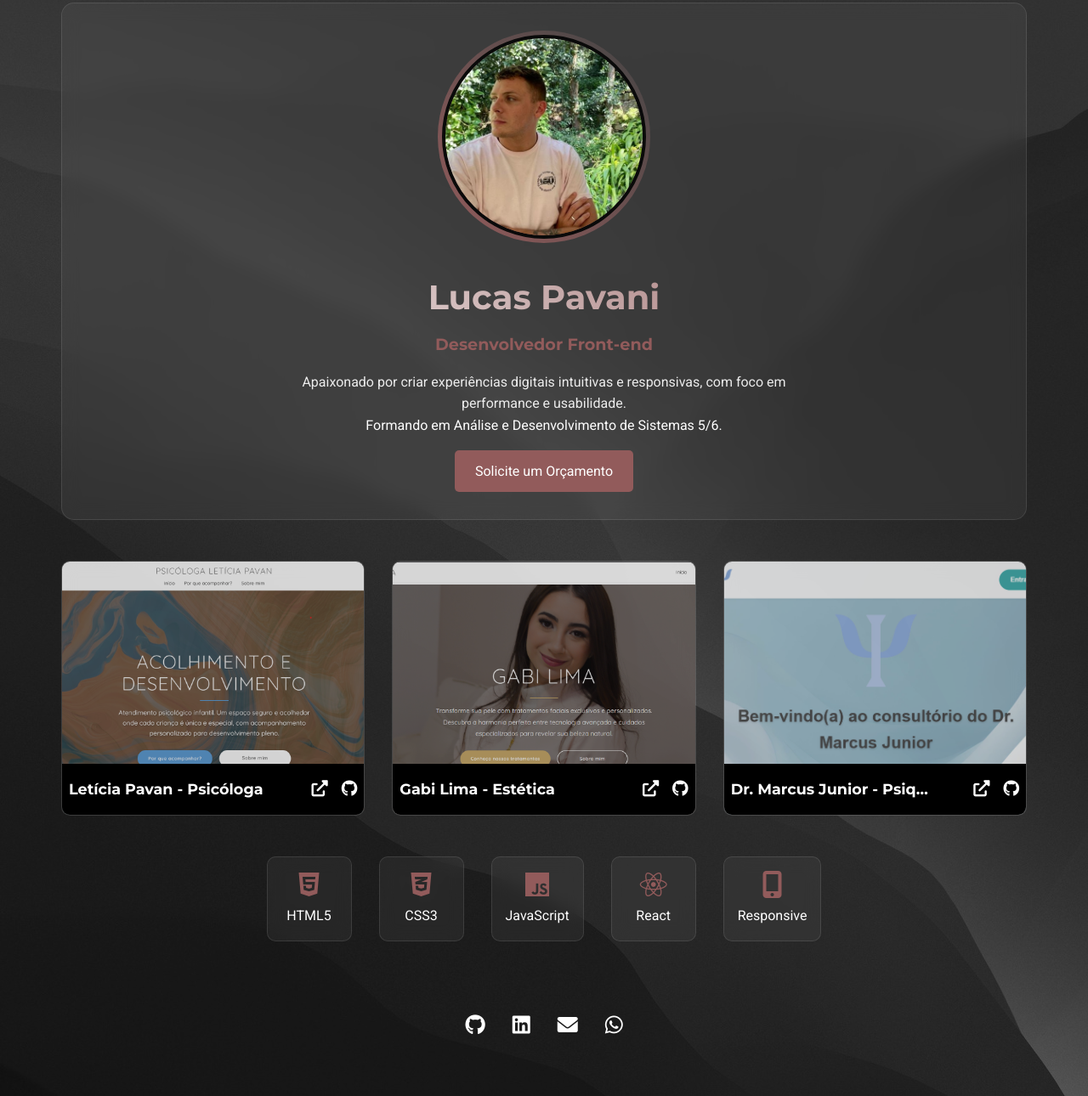
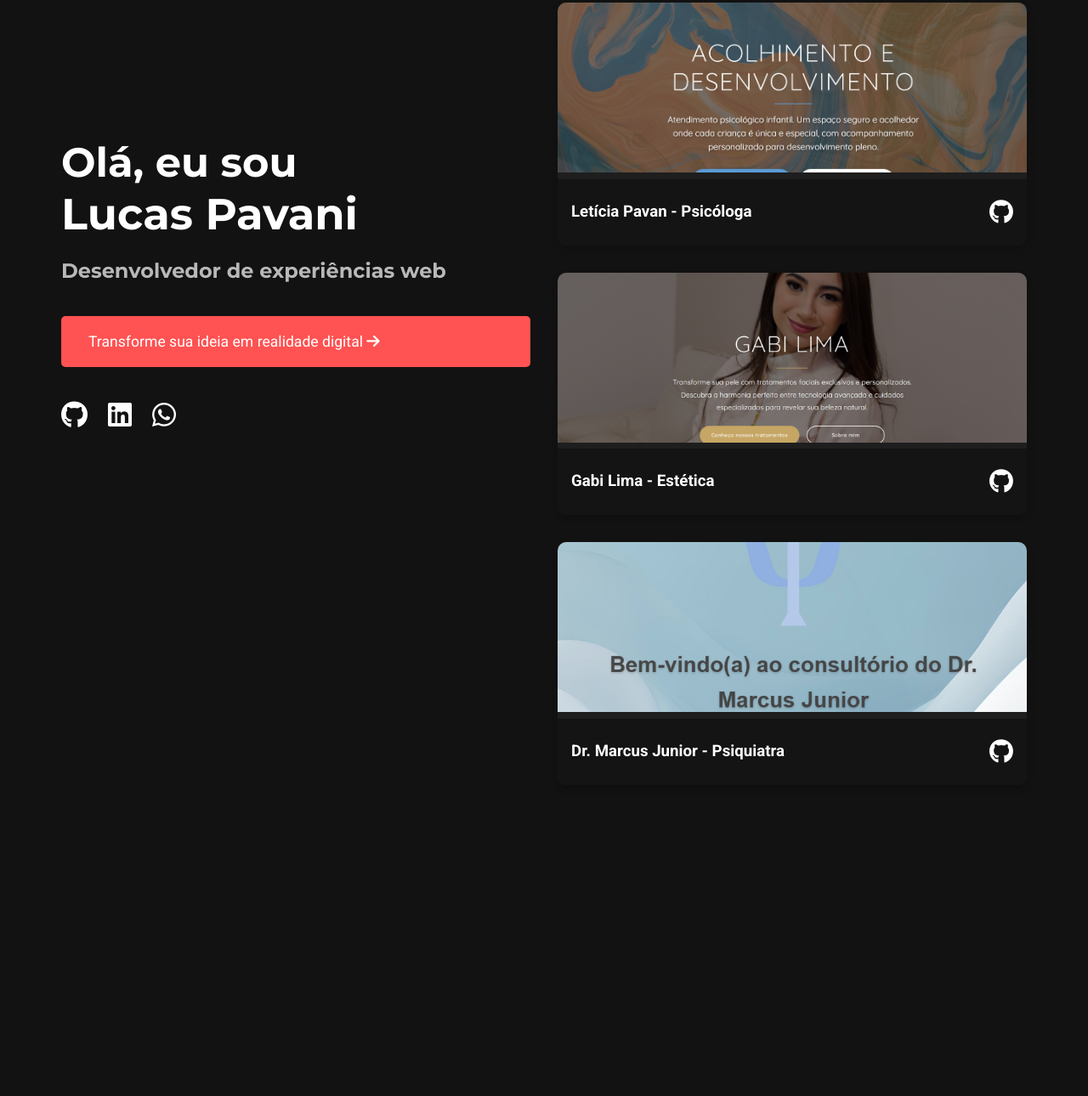
Before and after one commit to LucasPavani19/lucaspavani_portfolio, a plain HTML site: page index.html in a window 1280 px wide. Shown: the part 29-1319 px from the top of the page at 85% size. After the commit the page ends 985 px from the top, so only its background shows below. Drawn offline with Linux system fonts and the light colour scheme.

Commit message:
Mudança total no site portfolio

```diff
--- a/index.html
+++ b/index.html
@@ -3,93 +3,112 @@
 <head>
   <meta charset="UTF-8">
   <meta name="viewport" content="width=device-width, initial-scale=1.0">
-    <title>Portfolio | Dev Frontend</title>
+  <title>Lucas Pavani | Desenvolvedor Frontend</title>
+  <!-- Link para o CSS principal -->
   <link rel="stylesheet" href="styles.css">
+  <!-- Ícones do Font Awesome e fontes do Google -->
   <link rel="stylesheet" href="https://cdnjs.cloudflare.com/ajax/libs/font-awesome/6.0.0/css/all.min.css">
-    <link href="https://fonts.googleapis.com/css2?family=Montserrat:wght@700&family=Roboto:wght@400&display=swap" rel="stylesheet">
+  <link href="https://fonts.googleapis.com/css2?family=Montserrat:wght@700&family=Roboto:wght@400;700&display=swap" rel="stylesheet">
 </head>
 <body>
   <div class="container">
-        <!-- Perfil -->
-        <section class="profile">
-            <div class="profile-image">
-                <img src="img/perfil.jpg" alt="Foto de Perfil">
+    <!-- ===================== -->
+    <!-- Seção HERO (Apresentação) -->
+    <!-- ===================== -->
+    <section class="hero-content">
+      <h1>
+        Olá, eu sou <br>
+        <span class="name">Lucas Pavani</span><br>
+        <span class="role">Desenvolvedor de experiências web</span>
+      </h1>
+      <!-- Botão de Chamada para Ação (CTA) com mensagem do WhatsApp atualizada -->
+      <a href="https://wa.me/5521996778199?text=Ol%C3%A1%2C%20Lucas!%20Vamos%20iniciar%20um%20projeto%3F"
+         class="cta-button"
+         target="_blank">
+         Transforme sua ideia em realidade digital <i class="fas fa-arrow-right"></i>
+      </a>
+      <!-- Bloco de Links de Contato -->
+      <div class="contact-links">
+        <a href="https://github.com/LucasPavani19" target="_blank" aria-label="GitHub">
+          <i class="fab fa-github"></i>
+        </a>
+        <a href="https://www.linkedin.com/in/lucas-pavani-de-assis-94b014131" target="_blank" aria-label="LinkedIn">
+          <i class="fab fa-linkedin"></i>
+        </a>
+        <a href="https://wa.me/5521996778199?text=Ol%C3%A1%2C%20Lucas!%20Vamos%20iniciar%20um%20projeto%3F"
+           target="_blank"
+           aria-label="WhatsApp">
+          <i class="fab fa-whatsapp"></i>
+        </a>
       </div>
-            <h1>Lucas Pavani</h1>
-            <h2>Desenvolvedor Front-end</h2>
-            <p class="bio">Apaixonado por criar experiências digitais intuitivas e responsivas,
-               com foco em performance e usabilidade.
-            </p>
-            <p>Formando em Análise e Desenvolvimento de Sistemas 5/6.</p>
-
-
-            <a href="https://wa.me/5521996778199?text=Olá!%20Gostaria%20de%20solicitar%20orçamento%20de%20um%20site!" class="contact-button">Solicite um Orçamento</a>
     </section>
 
-        <!-- Projetos -->
-        <section class="projects">
+    <!-- ===================== -->
+    <!-- Seção PORTFÓLIO -->
+    <!-- ===================== -->
+    <section class="portfolio-content">
+      <!-- Projeto 1: Letícia Pavan - Psicóloga -->
       <div class="project-card">
+        <!-- Imagem do projeto envolvida em um link -->
+        <a href="https://leticiapavan.netlify.app/" target="_blank">
           <img src="img/leticia.png" alt="Letícia Pavan - Psicóloga">
+        </a>
         <div class="project-info">
-                    <h3><a href="https://leticiapavan.netlify.app/" target="_blank">Letícia Pavan - Psicóloga</a></h3>
+          <h3>
+            <a href="https://leticiapavan.netlify.app/" target="_blank">
+              Letícia Pavan - Psicóloga
+            </a>
+          </h3>
           <div class="project-links">
-                        <a href="https://leticiapavan.netlify.app/" target="_blank"><i class="fas fa-external-link-alt"></i></a>
-                        <a href="https://github.com/LucasPavani19/leticiapavan" target="_blank"><i class="fab fa-github"></i></a>
+            <!-- Ícone de redirecionamento removido; mantido apenas o link do GitHub -->
+            <a href="https://github.com/LucasPavani19/leticiapavan" target="_blank">
+              <i class="fab fa-github"></i>
+            </a>
           </div>
         </div>
       </div>
+
+      <!-- Projeto 2: Gabi Lima - Estética -->
       <div class="project-card">
+        <a href="https://gabilima-estetica.netlify.app/" target="_blank">
           <img src="img/gabilima.png" alt="Gabi Lima - Estética">
+        </a>
         <div class="project-info">
-                    <h3><a href="https://gabilima-estetica.netlify.app/" target="_blank">Gabi Lima - Estética</a></h3>
+          <h3>
+            <a href="https://gabilima-estetica.netlify.app/" target="_blank">
+              Gabi Lima - Estética
+            </a>
+          </h3>
           <div class="project-links">
-                        <a href="https://gabilima-estetica.netlify.app/" target="_blank"><i class="fas fa-external-link-alt"></i></a>
-                        <a href="https://github.com/LucasPavani19/gabilimaestetica" target="_blank"><i class="fab fa-github"></i></a>
+            <a href="https://github.com/LucasPavani19/gabilimaestetica" target="_blank">
+              <i class="fab fa-github"></i>
+            </a>
           </div>
         </div>
       </div>
+
+      <!-- Projeto 3: Dr. Marcus Junior - Psiquiatra -->
       <div class="project-card">
+        <a href="https://previa-drmarquin.netlify.app/" target="_blank">
           <img src="img/drmarquin.png" alt="Dr. Marcus Junior - Psiquiatra">
+        </a>
         <div class="project-info">
-                    <h3><a href="https://previa-drmarquin.netlify.app/" target="_blank">Dr. Marcus Junior - Psiquiatra</a></h3>
+          <h3>
+            <a href="https://previa-drmarquin.netlify.app/" target="_blank">
+              Dr. Marcus Junior - Psiquiatra
+            </a>
+          </h3>
           <div class="project-links">
-                        <a href="https://previa-drmarquin.netlify.app/" target="_blank"><i class="fas fa-external-link-alt"></i></a>
-                        <a href="https://github.com/LucasPavani19/previa-drmarquin" target="_blank"><i class="fab fa-github"></i></a>
+            <a href="https://github.com/LucasPavani19/previa-drmarquin" target="_blank">
+              <i class="fab fa-github"></i>
+            </a>
           </div>
         </div>
       </div>
     </section>
-          <!-- Habilidades -->
-          <section class="skills">
-            <div class="skill-item">
-                <i class="fab fa-html5"></i>
-                <span>HTML5</span>
   </div>
-            <div class="skill-item">
-                <i class="fab fa-css3-alt"></i>
-                <span>CSS3</span>
-            </div>
-            <div class="skill-item">
-                <i class="fab fa-js"></i>
-                <span>JavaScript</span>
-            </div>
-            <div class="skill-item">
-                <i class="fab fa-react"></i>
-                <span>React</span>
-            </div>
-            <div class="skill-item">
-                <i class="fas fa-mobile-alt"></i>
-                <span>Responsive</span>
-            </div>
-        </section>
-        <footer class="contact-links">
-            <a href="https://github.com/lucaspavani19" target="_blank"><i class="fab fa-github"></i></a>
-            <a href="https://www.linkedin.com/in/lucas-pavani-de-assis-94b014131" target="_blank"><i class="fab fa-linkedin"></i></a>
-            <a href="mailto:lucaspavani132@gmail.com" target="_blank"><i class="fas fa-envelope"></i></a>
-            <a href="https://wa.me/5521996778199" target="_blank"><i class="fab fa-whatsapp"></i></a>
-        </footer>
-        <!-- Links de Contato -->
 
-    </div>
+  <!-- Script de animações -->
+  <script src="script.js"></script>
 </body>
 </html>
--- /dev/null
+++ b/script.js
@@ -0,0 +1,17 @@
+
+document.addEventListener("DOMContentLoaded", function() {
+    const observer = new IntersectionObserver((entries, observer) => {
+      entries.forEach(entry => {
+        // Se 30% ou mais do elemento estiver visível:
+        if (entry.isIntersecting) {
+          entry.target.classList.add("animate");
+          observer.unobserve(entry.target);
+        }
+      });
+    }, { threshold: 0.3 });
+
+    // Observa cada cartão de projeto para disparar a animação
+    document.querySelectorAll(".project-card").forEach(card => {
+      observer.observe(card);
+    });
+  });
--- a/styles.css
+++ b/styles.css
@@ -1,307 +1,219 @@
-:root {
-    --bg-color: #0a0a0a;
-    --glass-bg: rgba(255, 255, 255, 0.05);
-    --text-color: #ffffff;
-    --accent-color: #925b5b;
-    --card-border: rgba(255, 255, 255, 0.1);
-}
-
+/* ====================================
+   RESET & VARIÁVEIS
+==================================== */
+/* Zera margens e define box-sizing */
 * {
     margin: 0;
     padding: 0;
     box-sizing: border-box;
   }
 
+  /* Variáveis para cores e transição */
+  :root {
+    --color-bg: #121212;       /* Fundo escuro */
+    --color-text: #ffffff;      /* Texto branco */
+    --color-accent: #ff5252;    /* Cor de destaque */
+    --transition-speed: 0.3s;   /* Velocidade de transição */
+  }
+
+  /* ====================================
+     ESTILO GLOBAL
+  ==================================== */
   body {
+    background-color: var(--color-bg);
+    color: var(--color-text);
     font-family: 'Roboto', sans-serif;
-    background: url(img/fundo01.jpg);
-    color: var(--text-color);
     line-height: 1.6;
     min-height: 100vh;
   }
 
-h1, h2, h3 {
-    font-family: 'Montserrat', sans-serif;
-}
-
-h1 {
-    font-size: 2.5rem;
-}
-
-h2 {
-    font-size: 1.8rem;
-}
-
-h3 {
-    font-size: 1.5rem;
-}
-
+  /* Container principal centralizado */
   .container {
     max-width: 1200px;
     margin: 0 auto;
     padding: 2rem;
     display: flex;
-    flex-direction: column;
-    gap: 3rem;
+    gap: 2rem;
   }
 
-/* Perfil */
-.profile {
-    text-align: center;
-    padding: 2rem;
-    background: var(--glass-bg);
-    backdrop-filter: blur(10px);
-    border-radius: 15px;
-    border: 1px solid var(--card-border);
+  /* ====================================
+     SEÇÃO HERO (APRESENTAÇÃO)
+  ==================================== */
+  .hero-content {
+    flex: 1;
+    display: flex;
+    flex-direction: column;
+    /* Para PC: padding-top maior; para mobile, será sobrescrito */
+    padding-top: 10rem;
+    justify-content: flex-start;
+    opacity: 0;
+    transform: translateY(20px);
+    animation: fadeInUp 1s ease forwards;
+    animation-delay: 0.3s;
   }
 
-.profile-image {
-    width: 250px;
-    height: 250px;
-    margin: 0 auto 2rem;
-    border-radius: 50%;
-    padding: 5px;
-    background: linear-gradient(45deg, var(--accent-color), var(--glass-bg));
+  .hero-content h1 {
+    font-family: 'Montserrat', sans-serif;
+    font-size: 3rem;
+    margin-bottom: 1rem;
+    line-height: 1.2;
   }
 
-.profile-image img {
-    width: 100%;
-    height: 100%;
-    border-radius: 50%;
-    object-fit: cover;
-    border: 4px solid var(--bg-color);
+  .hero-content .name {
+    font-size: 3.2rem;
+    font-weight: 700;
   }
 
-.profile h1 {
-    font-size: 2.5rem;
-    margin: 0.5rem 0;
-    background: linear-gradient(45deg, var(--text-color), var(--accent-color));
-    -webkit-background-clip: text;
-    -webkit-text-fill-color: transparent;
+  .hero-content .role {
+    font-size: 1.5rem;
+    color: rgba(255, 255, 255, 0.7);
   }
 
-.profile h2 {
-    font-size: 1.2rem;
-    color: var(--accent-color);
-    margin-bottom: 1rem;
+  /* Botão de CTA */
+  .cta-button {
+    background: var(--color-accent);
+    color: var(--color-text);
+    border: none;
+    padding: 1rem 2rem;
+    font-size: 1.1rem;
+    border-radius: 5px;
+    cursor: pointer;
+    transition: background var(--transition-speed);
+    text-decoration: none;
+    display: inline-block;
+    margin-top: 1rem;
   }
 
-.bio {
-    max-width: 600px;
-    margin: 0 auto;
-    opacity: 0.9;
+  .cta-button:hover {
+    background: #e04848;
   }
 
-/* Habilidades */
-.skills {
-    display: flex;
-    justify-content: center;
-    gap: 2rem;
-    flex-wrap: wrap;
+  /* ====================================
+     LINKS DE CONTATO
+  ==================================== */
+  .contact-links {
+    margin-top: 2rem; /* Espaço acima dos ícones */
   }
 
-.skill-item {
-    display: flex;
-    flex-direction: column;
-    align-items: center;
-    gap: 0.5rem;
-    padding: 1rem;
-    background: var(--glass-bg);
-    backdrop-filter: blur(10px);
-    border-radius: 10px;
-    border: 1px solid var(--card-border);
-    min-width: 100px;
-    transition: transform 0.3s ease;
+  .contact-links a {
+    font-size: 2rem;
+    color: var(--color-text);
+    margin-right: 1rem;
+    transition: transform 0.3s ease, color 0.3s ease;
+    text-decoration: none;
   }
 
-.skill-item:hover {
-    transform: translateY(-5px);
+  .contact-links a:visited {
+    color: var(--color-text);
   }
 
-.skill-item i {
-    font-size: 2rem;
-    color: var(--accent-color);
+  .contact-links a:hover {
+    transform: translateY(-3px);
+    color: var(--color-accent);
   }
 
-/* Projetos */
-.projects {
+  /* ====================================
+     SEÇÃO PORTFÓLIO
+  ==================================== */
+  .portfolio-content {
+    flex: 1;
     display: grid;
     grid-template-columns: repeat(auto-fit, minmax(300px, 1fr));
     gap: 2rem;
   }
 
+  /* ------------------------------------
+     Cartões de Projeto
+  ------------------------------------ */
   .project-card {
-    position: relative;
+    background: #1e1e1e;
     border-radius: 10px;
     overflow: hidden;
-    background: var(--glass-bg);
-    backdrop-filter: blur(10px);
-    border: 1px solid var(--card-border);
-    height: 300px; /* Defina uma altura fixa para o card */
+    box-shadow: 0 4px 8px rgba(0, 0, 0, 0.2);
+    transition: transform 0.3s ease, box-shadow 0.3s ease;
+    opacity: 0;              /* Estado inicial para animação */
+    transform: translateY(20px);
   }
 
+  .project-card.animate {
+    animation: fadeInUp 1s ease forwards;
+  }
+
+  .project-card:hover {
+    transform: translateY(-5px);
+    box-shadow: 0 8px 16px rgba(0, 0, 0, 0.3);
+  }
+
+  /* Imagem do projeto */
   .project-card img {
     width: 100%;
-    height: 250px; /* Ajuste a altura conforme necessário */
+    height: 200px;
     object-fit: cover;
-    opacity: 0.8;
-    transition: all 0.3s ease;
   }
 
-.project-card:hover img {
-    opacity: 1;
-    transform: scale(1.05);
-}
-
+  /* Informações do Projeto */
   .project-info {
-    position: absolute;
-    bottom: 0;
-    left: 0;
-    right: 0;
     padding: 1rem;
-    background: #000000; /* Fundo preto sólido */
+    background: #141414;
     display: flex;
     justify-content: space-between;
     align-items: center;
-    z-index: 1;
-    height: 60px; /* Defina uma altura fixa para o fundo preto */
   }
 
-.project-info h3 {
-    color: var(--text-color);
-    font-size: 1.1rem;
-    max-width: 70%;
-    white-space: nowrap; /* Impede quebra de linha */
-    overflow: hidden; /* Oculta texto que excede o espaço */
-    text-overflow: ellipsis; /* Adiciona "..." ao final do texto que não cabe */
+  /* Título do projeto sem underline */
+  .project-info h3 a {
+    color: var(--color-text);
+    transition: transform var(--transition-speed);
+    text-decoration: none;
   }
 
+  /* ------------------------------------
+     Links (Ícones) dos Projetos
+  ------------------------------------ */
   .project-links {
     display: flex;
-    gap: 1rem;
+    gap: 1rem;  /* Espaço entre os ícones */
+    align-items: center;
   }
 
   .project-links a {
-    color: var(--text-color);
-    font-size: 1.2rem;
-    transition: color 0.3s ease;
+    font-size: 1.8rem;
+    color: var(--color-text);
+    text-decoration: none;
+    transition: transform 0.3s ease, color 0.3s ease;
   }
 
   .project-links a:hover {
-    color: var(--accent-color);
+    transform: translateY(-3px);
+    color: var(--color-accent);
   }
 
-/* Links de Contato */
-.contact-links {
-    display: flex;
-    justify-content: center;
-    gap: 2rem;
-    padding: 2rem 0;
+  /* ====================================
+     ANIMAÇÕES
+  ==================================== */
+  @keyframes fadeInUp {
+    from {
+      opacity: 0;
+      transform: translateY(20px);
+    }
+    to {
+      opacity: 1;
+      transform: translateY(0);
+    }
   }
 
-.contact-links a {
-    color: var(--text-color);
-    font-size: 1.5rem;
-    transition: all 0.3s ease;
-}
-
-.contact-links a:hover {
-    color: var(--accent-color);
-    transform: translateY(-3px);
-}
-
-/* Responsividade */
+  /* ====================================
+     RESPONSIVIDADE
+  ==================================== */
+  /* Em telas menores, reduz o padding-top da seção HERO */
   @media (max-width: 768px) {
     .container {
-        padding: 1rem;
+      flex-direction: column;
     }
-
-    .skills {
-        gap: 1rem;
+    .hero-content {
+      padding-top: 2rem;
     }
-
-    .skill-item {
-        min-width: 80px;
-    }
-
-    .profile h1 {
+    .hero-content h1 {
       font-size: 2rem;
     }
   }
-
-.project-card:hover img {
-    opacity: 1;
-    transform: scale(1.05);
-    transition: all 0.3s ease;
-}
-
-.project-card {
-    overflow: hidden; /* Evita que o conteúdo exceda o container */
-}
-
-.project-card img {
-    width: 100%; /* Garante que a imagem ocupe todo o espaço do card */
-    transition: transform 0.3s ease; /* Suaviza a transição do zoom */
-}
-
-.project-card img:hover {
-    transform: scale(1.1); /* Aumenta a imagem ao passar o mouse */
-}
-
-.project-info h3 a {
-    color: white; /* Cor do link */
-    text-decoration: none; /* Remove o sublinhado */
-}
-
-.project-info h3 a:visited {
-    color: white; /* Mantém a cor branca após o clique */
-}
-
-.project-card {
-    position: relative;
-    border-radius: 10px;
-    overflow: hidden;
-    background: var(--glass-bg);
-    backdrop-filter: blur(10px);
-    border: 1px solid var(--card-border);
-    height: 300px; /* Defina uma altura fixa para o card */
-}
-
-.project-card img {
-    width: 100%;
-    height: 100%; /* Ajuste a altura da imagem para preencher o card */
-    object-fit: cover;
-    opacity: 0.8;
-    transition: all 0.3s ease;
-}
-
-.project-info {
-    position: absolute;
-    bottom: 0;
-    left: 0;
-    right: 0;
-    padding: 0.5rem; /* Ajuste o padding para evitar espaço extra */
-    background: #000000; /* Fundo preto sólido */
-    display: flex;
-    justify-content: space-between;
-    align-items: center;
-    z-index: 1;
-    height: 60px; /* Defina uma altura fixa para o fundo preto */
-}
-
-.contact-button {
-    background-color: var(--accent-color);
-    color: white;
-    padding: 0.75rem 1.5rem; /* Aumente o padding para botões mais visíveis */
-    border-radius: 5px;
-    text-decoration: none;
-    transition: background-color 0.3s, transform 0.3s; /* Adicione transform para animação */
-    display: inline-block; /* Para que o botão se comporte como um bloco */
-    margin-top: 1rem; /* Espaçamento acima do botão */
-    white-space: nowrap; /* Impede quebra de linha no botão */
-}
-
-.contact-button:hover {
-    background-color: #ff1a4d; /* Cor ao passar o mouse */
-    transform: scale(1.05); /* Aumenta o botão ao passar o mouse */
-}
```
Lines whose indentation alone changed are shown as unchanged.
